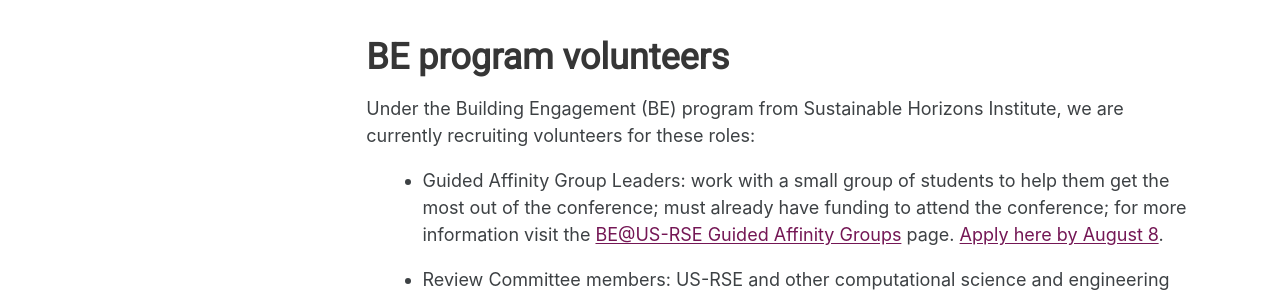
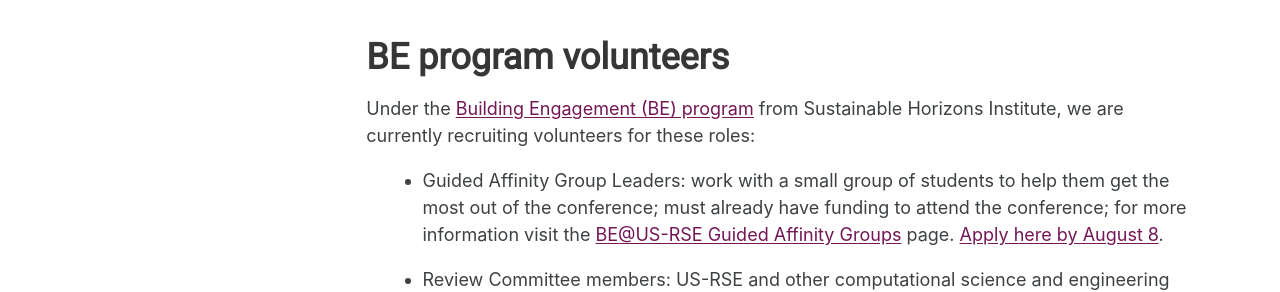
Before and after one commit to USRSE/usrse25, a Jekyll site: the page built from pages/participate/volunteer.md, in a window 1280 px wide and 900 px high. Shown: the part 347-639 px from the top of the window. Built offline with Jekyll 4.4.1, drawn with Linux system fonts in a browser that asks for light colours; a style sheet for code colours, icons or effects is not loaded; part of the change alters nothing that is shown.

```diff
--- a/pages/participate/volunteer.md
+++ b/pages/participate/volunteer.md
@@ -14,7 +14,7 @@ If you are interested in volunteering during the conference, please indicate you
 
 # BE program volunteers
 
-Under the Building Engagement (BE) program from Sustainable Horizons Institute, we are currently recruiting volunteers for these roles:
+Under the [Building Engagement (BE) program](https://shinstitute.org/building-engagement-us-rse-2025/) from Sustainable Horizons Institute, we are currently recruiting volunteers for these roles:
 
 * Guided Affinity Group Leaders: work with a small group of students to help them get the most out of the conference; must already have funding to attend the conference; for more information visit the [BE@US-RSE Guided Affinity Groups](https://shinstitute.org/guided-affinity-groups-us-rse25/) page. [Apply here by August 8](https://ssl.linklings.net/conferences/SHInstitute/).
 
```
